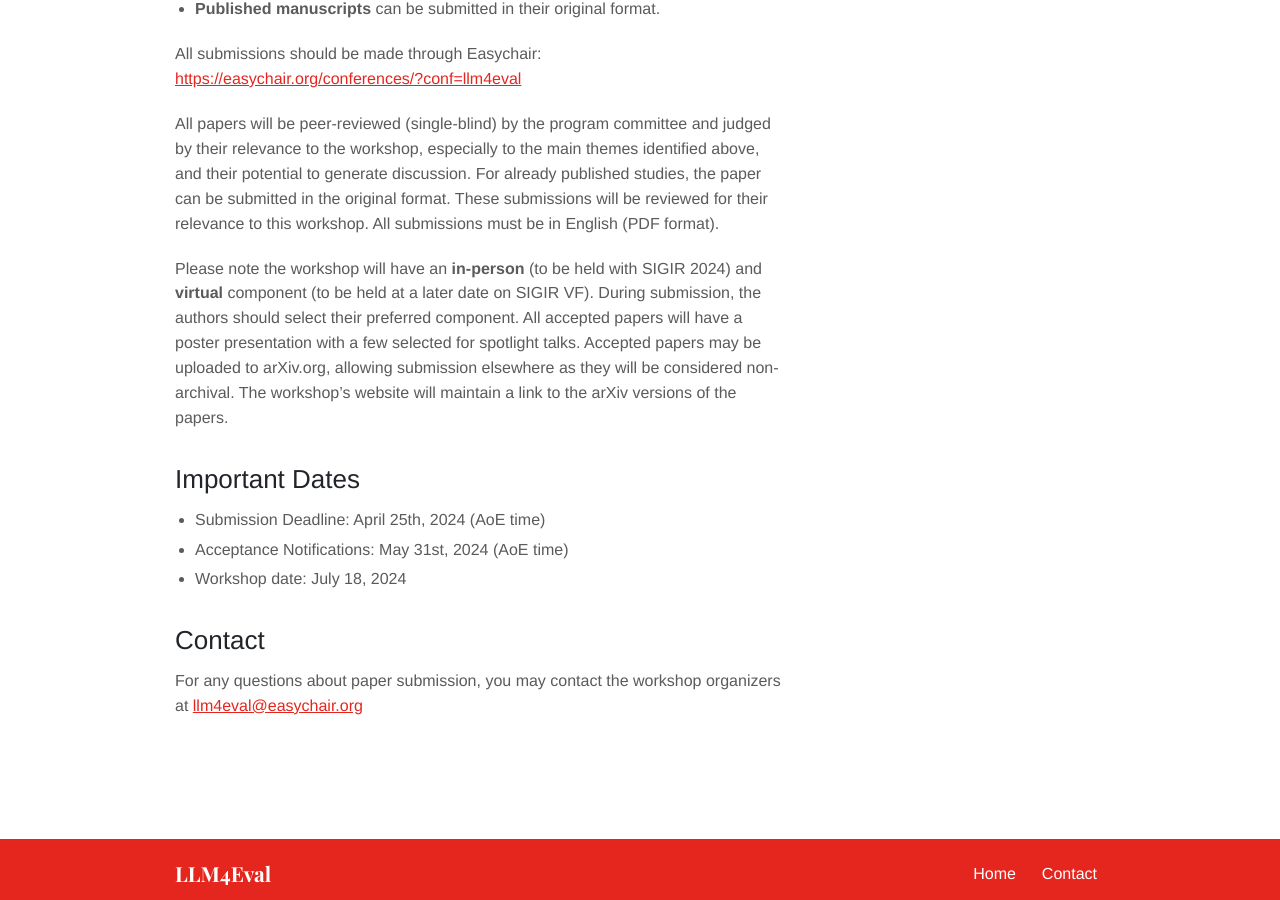
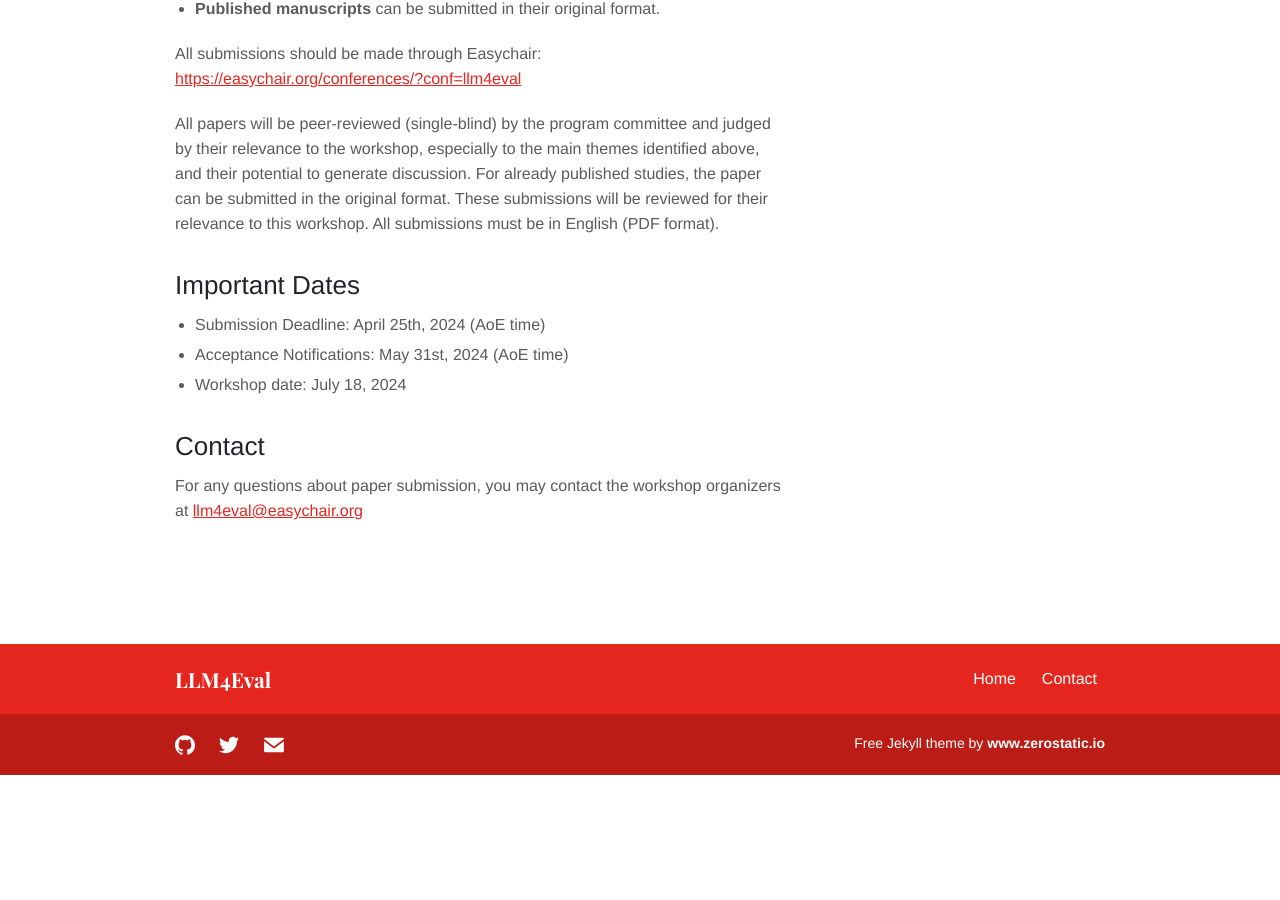
Before and after one commit to LLM4Eval/llm4eval, a Jekyll site: the page built from cfp.md, in a window 1280 px wide and 900 px high, scrolled down 1123 px. Built offline with Jekyll 4.4.1, drawn with Linux system fonts in a browser that asks for light colours; after the commit the page ends 1898 px from its top, so only the background shows below that.

Commit message:
Update cfp.md

```diff
--- a/cfp.md
+++ b/cfp.md
@@ -34,7 +34,7 @@ All submissions should be made through Easychair: [https://easychair.org/confere
 
 All papers will be peer-reviewed (single-blind) by the program committee and judged by their relevance to the workshop, especially to the main themes identified above, and their potential to generate discussion. For already published studies, the paper can be submitted in the original format. These submissions will be reviewed for their relevance to this workshop. All submissions must be in English (PDF format).
 
-Please note the workshop will have an __in-person__ (to be held with SIGIR 2024) and __virtual__ component (to be held at a later date on SIGIR VF). During submission, the authors should select their preferred component. All accepted papers will have a poster presentation with a few selected for spotlight talks. Accepted papers may be uploaded to arXiv.org, allowing submission elsewhere as they will be considered non-archival. The workshop's website will maintain a link to the arXiv versions of the papers.
+<!-- Please note the workshop will have an __in-person__ (to be held with SIGIR 2024) and __virtual__ component (to be held at a later date on SIGIR VF). During submission, the authors should select their preferred component. -->
 
 ## Important Dates
 - Submission Deadline: April 25th, 2024 (AoE time)
```
